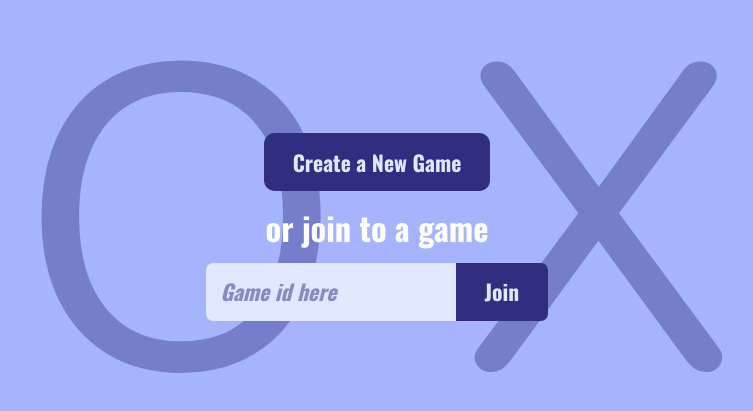
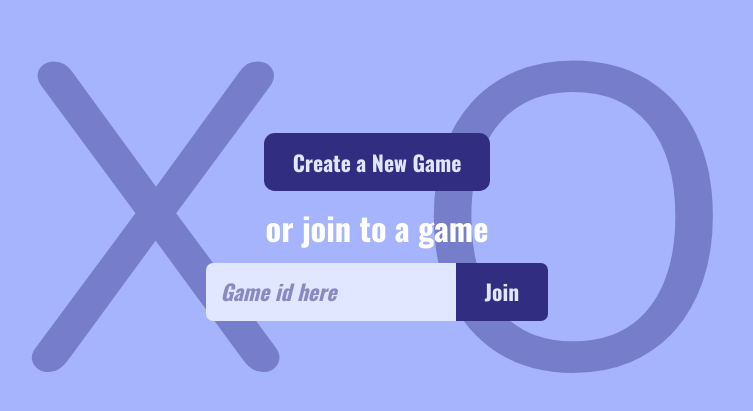
Before and after one commit to cooskun/gomoku, a Next.js app: page / in a window 1280 px wide. Shown: the part 173-584 px from the top of the page, without its empty margins (263-1016 px from the left). Built offline with nearby package versions, Linux system fonts and the light colour scheme; no server answers.

Commit message:
Reorder OX to XO

```diff
--- a/src/pages/index.tsx
+++ b/src/pages/index.tsx
@@ -48,7 +48,7 @@ export default function Home() {
             </p>
           </div>
           <div className="absolute">
-            <Waterfall>O X</Waterfall>
+            <Waterfall>X O</Waterfall>
           </div>
         </>
       )}
```
